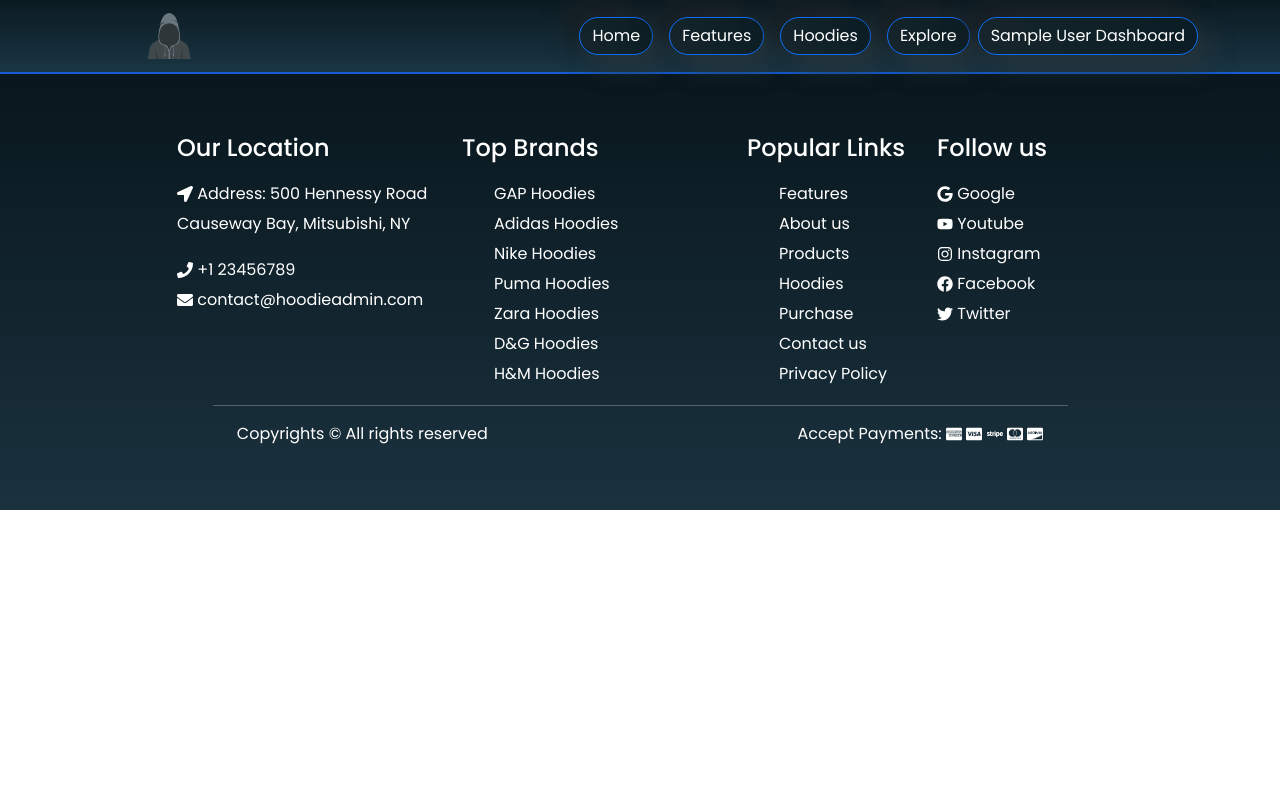
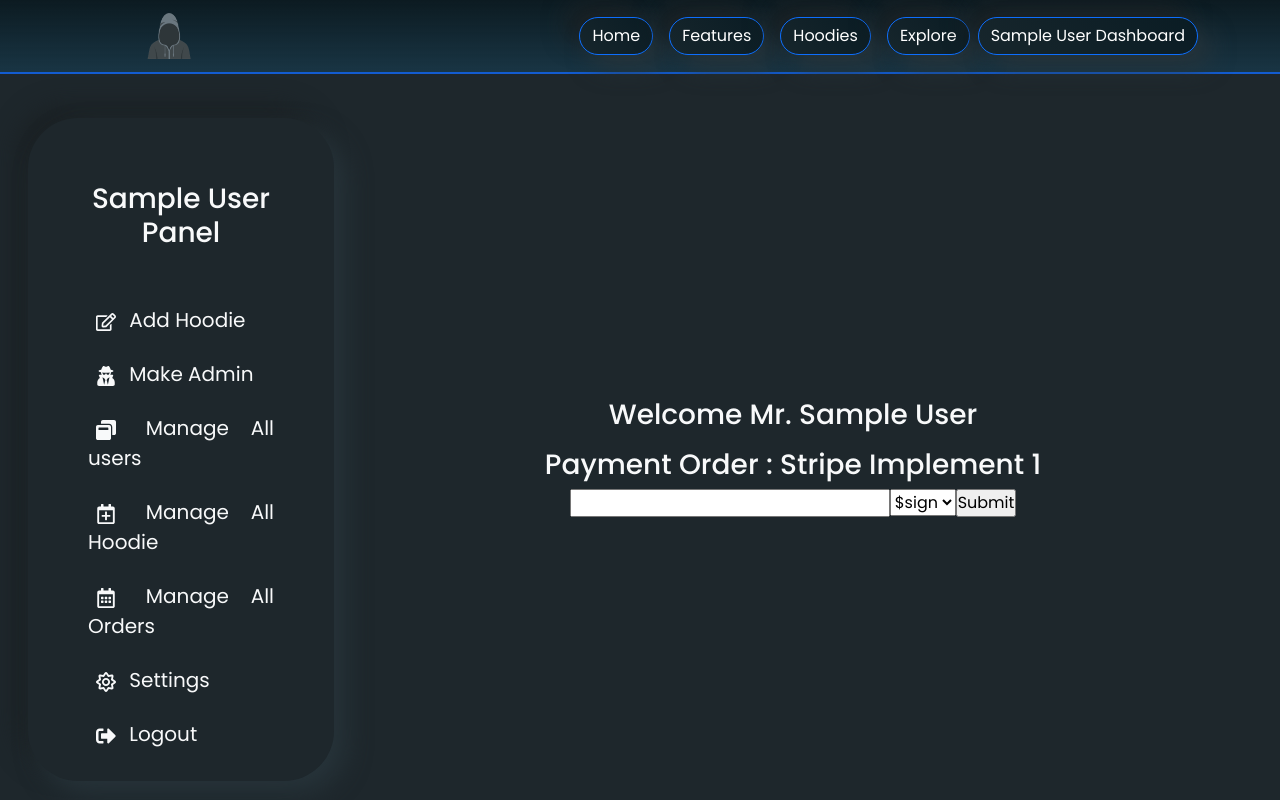
Before and after one commit to coderyeasin/hoodie, a React (Create React App) app: page /dashboard/payment/1 in a window 1280 px wide. Shown: the top 800 px of the page. Built offline with nearby package versions, Linux system fonts and the light colour scheme; no server answers; sample sign-in values are in the browser's storage.

Commit message:
catch id

```diff
--- a/src/App.js
+++ b/src/App.js
@@ -51,7 +51,7 @@ function App() {
               <Route path="/dashboard/feedback" element={
                 <PrivateRoute> <Feedback></Feedback> </PrivateRoute>
               }></Route>
-              <Route path="/dashboard/payment" element={
+              <Route path="/dashboard/payment/:id" element={
                 <PrivateRoute> <PayOrder></PayOrder> </PrivateRoute>
               }></Route>
 
--- a/src/pages/Dashboard/User/MyOrder.js
+++ b/src/pages/Dashboard/User/MyOrder.js
@@ -58,7 +58,7 @@ const MyOrder = () => {
                   <Button className="text-danger bg-light">X</Button>
                 </td>
                 <td>
-                  <Link to={`/dashboard/payment`}>
+                  <Link to={`/dashboard/payment/${hoodie._id}`}>
                     <Button className="text-success bg-light">Pay</Button>
                   </Link>
                 </td>
--- a/src/pages/Dashboard/User/PayOrder.js
+++ b/src/pages/Dashboard/User/PayOrder.js
@@ -1,13 +1,15 @@
 import React from 'react';
 import { useForm } from "react-hook-form";
+import { useParams } from 'react-router-dom';
 
 
 const PayOrder = () => {
+    const{id} = useParams()
     const { register, handleSubmit } = useForm();
     const onSubmit = (data) => console.log(data);
     return (
       <div>
-            <h3>Payment Order : Stripe Implement</h3>
+            <h3>Payment Order : Stripe Implement {id}</h3>
 
         <form onSubmit={handleSubmit(onSubmit)}>
           <input {...register("firstName")} />
```
